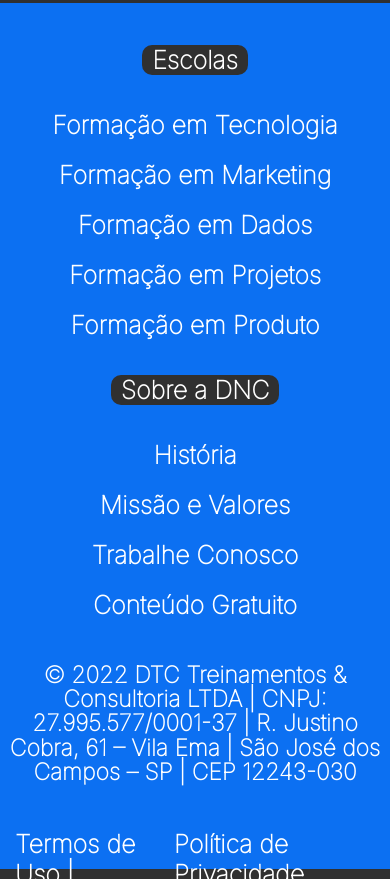
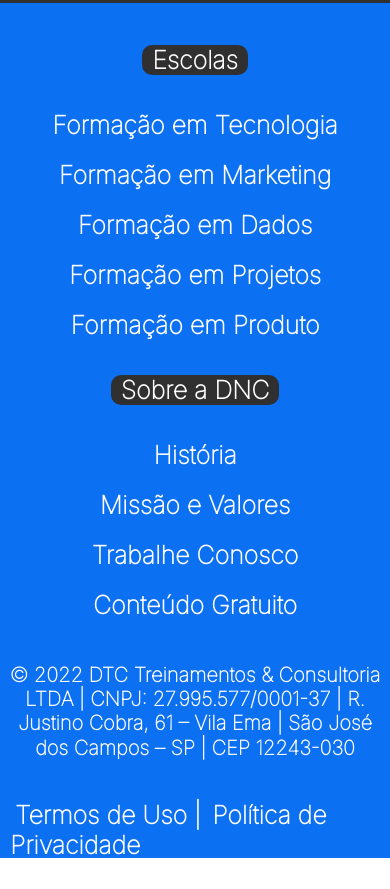
Before and after one commit to fbergami57/BootcampDnc, a plain HTML site: page index.html in a window 390 px wide. Shown: the part 1688-2577 px from the top of the page. After the commit the page ends 2553 px from the top, so only its background shows below. Drawn offline with Linux system fonts and the light colour scheme; a web font is replaced by a local one.

Commit message:
atualização

```diff
--- a/style.css
+++ b/style.css
@@ -295,12 +295,20 @@
     /* footer */
     footer .linha1 {
         flex-direction: column;
+    }
 
+    footer .linha2 {
+        flex-direction: column;
+        font-size: 5px;
+        width: auto;
+        display: inline-block
     }
 
     footer .endereco {
-        width: 95%;
+        width: auto;
+        flex-direction: column;
         margin-bottom: 20px;
+        font-size: 20px;
     }
 
 }
```
